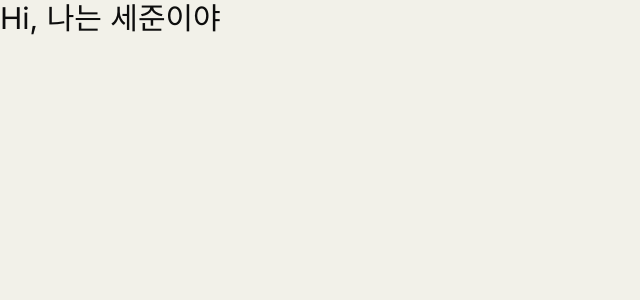
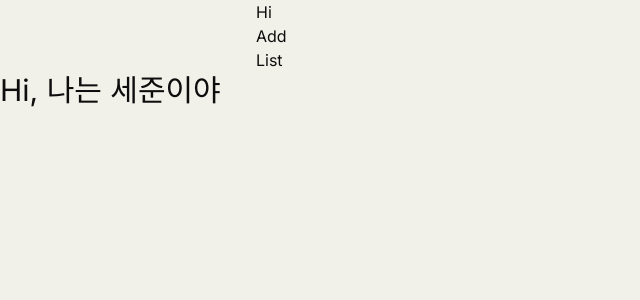
Before and after one commit to junepark202012/todo, a Next.js app: page / in a window 1280 px wide. Shown: the top 300 px of the page, without its empty margins (0-640 px from the left). Built offline with nearby package versions, Linux system fonts and the light colour scheme.

Commit message:
Doing navbar, checking out headlessui

```diff
--- a/src/components/layout.tsx
+++ b/src/components/layout.tsx
@@ -1,12 +1,11 @@
 import { ReactElement } from "react";
 import Head from "next/head";
+import Navbar from "./ui/Navbar";
 
 export default function Layout({ children }: { children: ReactElement }) {
   return (
     <>
-      <Head>
-        <title>layout</title>
-      </Head>
+      <Navbar />
       <main>{children}</main>
     </>
   );
--- /dev/null
+++ b/src/components/ui/Button.tsx
@@ -0,0 +1,3 @@
+export default function Button() {
+  return <button type="button">Log In</button>;
+}
--- /dev/null
+++ b/src/components/ui/Container.tsx
@@ -0,0 +1,10 @@
+import { ReactNode } from "react";
+
+export default function Container({ children }: { children: ReactNode }) {
+  return (
+    <div className="mx-auto max-w-7xl px-4 sm:px-6 lg:px-8">
+      {/* We've used 3xl here, but feel free to try other max-widths based on your needs */}
+      <div className="mx-auto max-w-3xl">{children}</div>
+    </div>
+  );
+}
--- /dev/null
+++ b/src/components/ui/Navbar.tsx
@@ -0,0 +1,15 @@
+import Container from "./Container";
+
+export default function Example() {
+  return (
+    <header>
+      <Container>
+        <h1>Hi</h1>
+        <ul>
+          <li>Add</li>
+          <li>List</li>
+        </ul>
+      </Container>
+    </header>
+  );
+}
```
